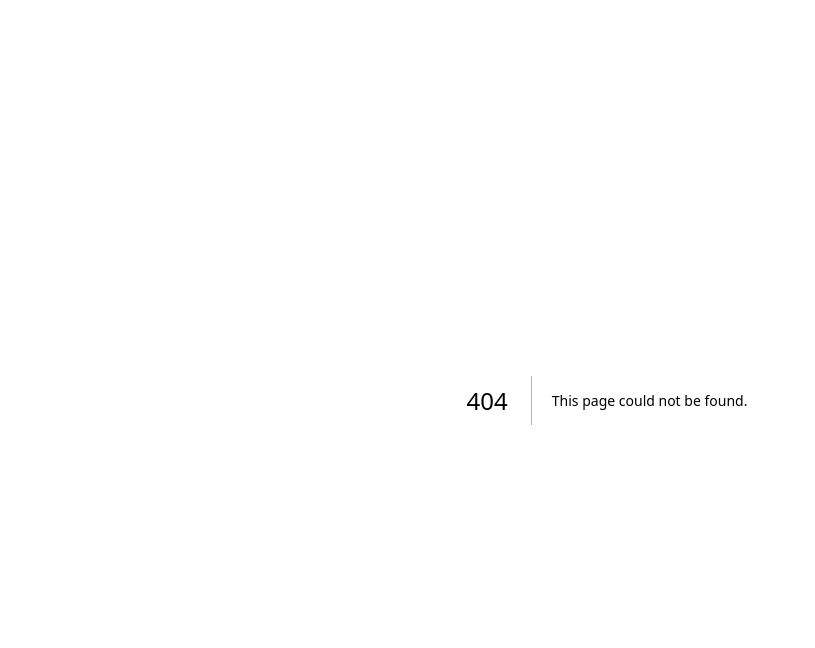
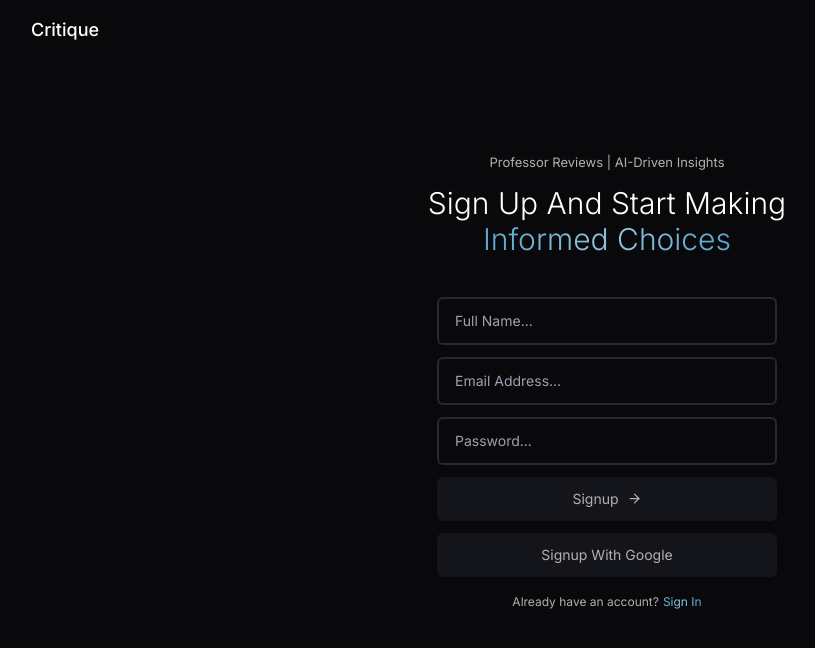
Before and after one commit to vivianzhou1288/ratemyprofessor, a Next.js app: page /signup in a window 1280 px wide. Before the commit this address had no page. Shown: the top 648 px of the page, without its empty margins (33-848 px from the left). Built offline with nearby package versions, Linux system fonts and the light colour scheme.

Commit message:
Frontend/SignIn_SignUp

```diff
--- /dev/null
+++ b/app/signin/page.js
@@ -0,0 +1,55 @@
+import Header from "@/components/Header";
+import { ArrowRight } from "lucide-react";
+import React from "react";
+import Link from "next/link";
+
+const page = () => {
+  return (
+    <div className="bg-[#09090b] min-h-screen w-full">
+      <main className=" min-h-screen w-full max-w-[1200px] m-auto px-6 py-4">
+        <Link href="/">
+          <p className="text-white font-medium text-lg">Critique</p>
+        </Link>
+        <div className="min-h-screen flex justify-center items-center">
+          <div>
+            <p className="mt-10 text-[#b2b0b0] text-center text-[13px]">
+              Professor Reviews | AI-Driven Insights
+            </p>
+            <h1 className="mt-3 text-white text-3xl text-center font-light">
+              Sign In To Continue Making <br />{" "}
+              <span className="gradient-blue"> Informed Choices</span>
+            </h1>
+            <div className=" m-auto max-w-[340px] mt-10 flex flex-col gap-3">
+              <input
+                placeholder="Email Address..."
+                type="email"
+                required
+                className="w-full outline-none bg-transparent border-2 focus:bg-[#14141b] border border-[#28282e] text-white py-3 px-4 text-sm rounded-md"
+              />
+              <input
+                placeholder="Password..."
+                type="password"
+                required
+                className="w-full outline-none bg-transparent border-2 focus:bg-[#14141b] border border-[#28282e] text-white py-3 px-4 text-sm rounded-md"
+              />
+              <button className="flex items-center justify-center gap-2 w-full outline-none  bg-[#14141b] text-[#b2b0b0] hover:bg-[#21212a] py-3 px-4 text-sm rounded-md">
+                Sign In <ArrowRight size={15} />
+              </button>
+              <button className="flex items-center justify-center gap-2 w-full outline-none  bg-[#14141b] text-[#b2b0b0] hover:bg-[#21212a] py-3 px-4 text-sm rounded-md">
+                Sign In With Google
+              </button>
+              <h1 className="text-[#b2b0b0] text-center text-[12px] p-1 flex gap-1 justify-center mb-40">
+                Don&apos;t have an account?{" "}
+                <Link href="/signup">
+                  <p className="gradient-blue hover:underline">Signup</p>
+                </Link>
+              </h1>
+            </div>
+          </div>
+        </div>
+      </main>
+    </div>
+  );
+};
+
+export default page;
--- /dev/null
+++ b/app/signup/page.js
@@ -0,0 +1,62 @@
+import Header from "@/components/Header";
+import { ArrowRight } from "lucide-react";
+import React from "react";
+import Link from "next/link";
+
+const page = () => {
+  return (
+    <div className="bg-[#09090b] min-h-screen w-full">
+      <main className=" min-h-screen w-full max-w-[1200px] m-auto px-6 py-4">
+        <Link href="/">
+          <p className="text-white font-medium text-lg">Critique</p>
+        </Link>
+        <div className="min-h-screen flex justify-center items-center">
+          <div>
+            <p className="mt-10 text-[#b2b0b0] text-center text-[13px]">
+              Professor Reviews | AI-Driven Insights
+            </p>
+            <h1 className="mt-3 text-white text-3xl text-center font-light">
+              Sign Up And Start Making <br />{" "}
+              <span className="gradient-blue"> Informed Choices</span>
+            </h1>
+            <div className=" m-auto max-w-[340px] mt-10 flex flex-col gap-3">
+              <input
+                placeholder="Full Name..."
+                type="text"
+                required
+                className="w-full outline-none bg-transparent border-2 focus:bg-[#14141b] border border-[#28282e] text-white py-3 px-4 text-sm rounded-md"
+              />
+              <input
+                placeholder="Email Address..."
+                type="email"
+                required
+                className="w-full outline-none bg-transparent border-2 focus:bg-[#14141b] border border-[#28282e] text-white py-3 px-4 text-sm rounded-md"
+              />
+              <input
+                placeholder="Password..."
+                type="password"
+                required
+                className="w-full outline-none bg-transparent border-2 focus:bg-[#14141b] border border-[#28282e] text-white py-3 px-4 text-sm rounded-md"
+              />
+              <button className="flex items-center justify-center gap-2 w-full outline-none  bg-[#14141b] text-[#b2b0b0] hover:bg-[#21212a] py-3 px-4 text-sm rounded-md">
+                Signup <ArrowRight size={15} />
+              </button>
+
+              <button className="flex items-center justify-center gap-2 w-full outline-none  bg-[#14141b] text-[#b2b0b0] hover:bg-[#21212a] py-3 px-4 text-sm rounded-md">
+                Signup With Google
+              </button>
+              <h1 className="text-[#b2b0b0] text-center text-[12px] p-1 flex gap-1 justify-center mb-40">
+                Already have an account?{" "}
+                <Link href="/signin">
+                  <p className="gradient-blue hover:underline">Sign In</p>
+                </Link>
+              </h1>
+            </div>
+          </div>
+        </div>
+      </main>
+    </div>
+  );
+};
+
+export default page;
--- a/components/Hero.jsx
+++ b/components/Hero.jsx
@@ -17,7 +17,7 @@ const Hero = () => {
         Your AI-Powered Guide to Smarter Course Choices
       </p>
       <div className="flex gap-5 justify-center">
-        <Link href="/dashboard">
+        <Link href="/signup">
           <p className=" w-fit text-white text-[13px] py-2 px-6 rounded-md bg-[#262626] cursor-pointer hover:bg-[#404040] mt-7">
             Get Started ⚡️
           </p>
```
